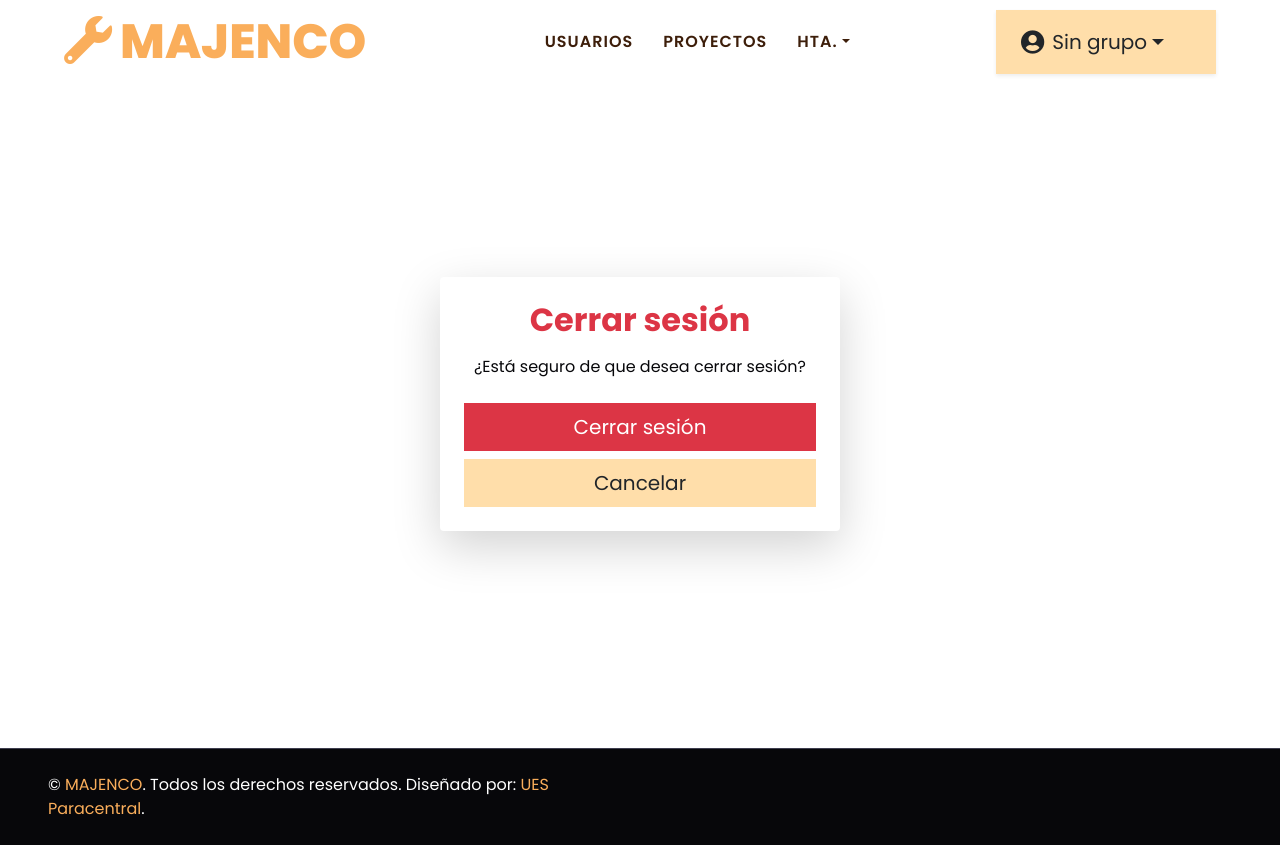
After one commit to AlejandroFlores004/MAJENCOSYS, a Django app: template main/templates/logout.html in a window 1280 px wide. The commit adds this page. Run offline with Django 4.2, Linux system fonts and the light colour scheme; the template is opened without the code that fills it, so the values that code supplies are empty; some libraries are stand-ins or nearby versions.

Commit message:
Logout, cosas extras del usuario en sesion

```diff
--- a/main/templates/baseMainWorkflow.html
+++ b/main/templates/baseMainWorkflow.html
@@ -85,7 +85,7 @@
                             </li>
                             <li><hr class="dropdown-divider"></li>
                             <li>
-                            <a class="dropdown-item d-flex align-items-center text-danger" href="#">
+                            <a class="dropdown-item d-flex align-items-center text-danger" href="{% url "logout" %}">
                                 <i class="fa fa-sign-out-alt me-2"></i> Cerrar Sesión
                             </a>
                             </li>
--- /dev/null
+++ b/main/templates/logout.html
@@ -0,0 +1,22 @@
+{% extends "baseMainWorkflow.html" %}
+
+{% block title %}Cerrar sesión{% endblock title %}
+
+{% block content %}
+<div class="container d-flex justify-content-center align-items-center" style="min-height: 80vh;">
+  <div class="card shadow-lg border-0" style="max-width: 400px; width: 100%;">
+    <div class="card-body text-center p-4">
+      <h2 class="card-title mb-3 text-danger">Cerrar sesión</h2>
+      <p class="card-text mb-4">¿Está seguro de que desea cerrar sesión?</p>
+
+      <form method="post">
+        {% csrf_token %}
+        <div class="d-grid gap-2">
+          <button type="submit" class="btn btn-danger btn-lg">Cerrar sesión</button>
+          <a href="{% url 'dashboard' %}" class="btn btn-secondary btn-lg">Cancelar</a>
+        </div>
+      </form>
+    </div>
+  </div>
+</div>
+{% endblock content %}
--- a/main/templates/usuarioSesionInfo.html
+++ b/main/templates/usuarioSesionInfo.html
@@ -32,7 +32,7 @@
           </ul>
 
           <!-- Roles / Grupos -->
-          <h5 class="card-title mt-4">Roles</h5>
+          <h5 class="card-title mt-4">Rol</h5>
           <ul class="list-group list-group-flush">
             {% for group in usuario.groups.all %}
               <li class="list-group-item">
@@ -58,7 +58,7 @@
           </a>
 
           <!-- Botón para cambiar contraseña -->
-          <a href="{% url 'usuarioEditPass' usuario.id %}" class="btn btn-info">
+          <a href="{% url 'usuarioEditPass' usuario.id %}?next={% url 'infoUser' %}" class="btn btn-info">
             <i class="fa fa-key me-1"></i> Cambiar Contraseña
           </a>
 
--- a/main/urls.py
+++ b/main/urls.py
@@ -1,13 +1,14 @@
 from django.contrib import admin
 from django.urls import path, include
 from django.contrib.auth import views as auth_views
-from .views import startpage, dashboard, loginPage, database_tools, download_backup, userInfo
+from .views import startpage, dashboard, loginPage, database_tools, download_backup, userInfo, logoutUser
 from .forms import CustomSetPasswordForm,CustomPasswordResetForm
 
 urlpatterns = [
     path('', startpage, name='startpage'),
     path('dashboard/', dashboard, name='dashboard'),
     path('login/', loginPage, name='log'),
+    path('logout/', logoutUser, name='logout'),
     path('admon_usuarios/', include('user.urls'), name='user'),
     path("herramientas_basedatos/", database_tools, name="database_tools"),
     path("herramientas_basedatos/download/", download_backup, name="download_backup"),
--- a/user/views.py
+++ b/user/views.py
@@ -105,13 +105,17 @@ def userEdit(request, pk):
 @login_required(login_url='log')
 def userEditPassword(request, pk):
     user_obj = get_object_or_404(User, pk=pk)
+    next_url = request.GET.get('next', None)
 
     if request.method == 'POST':
         form = UserUpdatePasswordForm(user=user_obj, data=request.POST)
         if form.is_valid():
             form.save()  # hashes and sets the new password
             messages.success(request, '¡Contraseña actualizada correctamente!')
-            return redirect('usuarioDetails')  # adjust to your detail URL
+            if next_url:
+                return redirect(next_url)
+            else:
+                return redirect('usuarioDetails')  # adjust to your detail URL
     else:
         form = UserUpdatePasswordForm(user=user_obj)
 
```
Also changed, not shown: main/views.py (+9 -0 lines).
